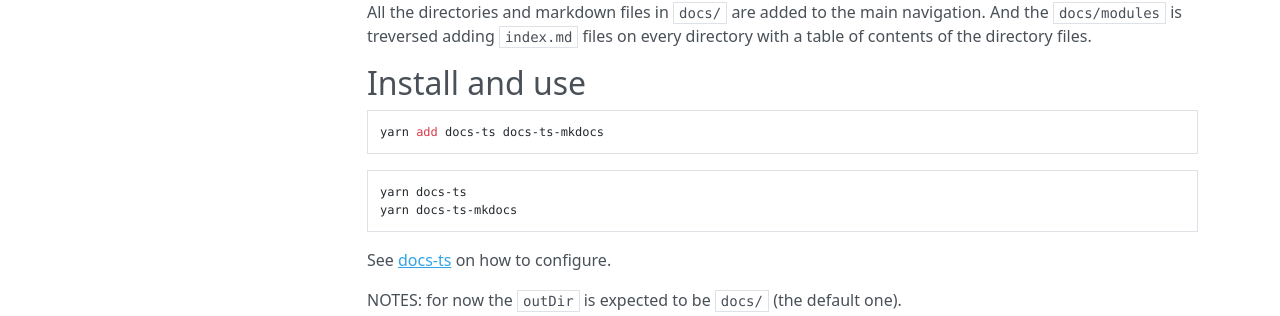
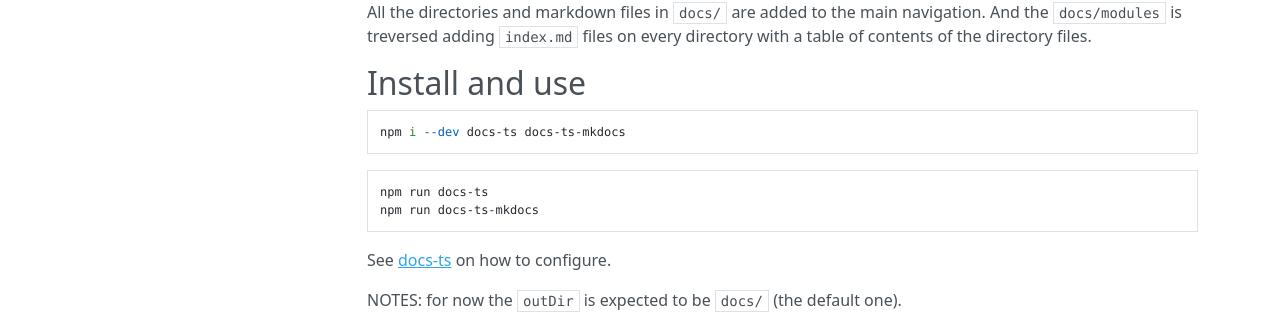
Before and after one commit to gillchristian/docs-ts-mkdocs, an MkDocs documentation site: the page built from docs/index.md, in a window 1280 px wide. Shown: the part 325-641 px from the top of the page. Built offline with MkDocs 1.6.1, drawn with Linux system fonts in a browser that asks for light colours; nearby versions of some CDN libraries.

Commit message:
Add scarf-js

````diff
--- a/docs/index.md
+++ b/docs/index.md
@@ -21,12 +21,12 @@ adding `index.md` files on every directory with a table of contents of the direc
 ## Install and use
 
 ```
-yarn add docs-ts docs-ts-mkdocs
+npm i --dev docs-ts docs-ts-mkdocs
 ```
 
 ```
-yarn docs-ts
-yarn docs-ts-mkdocs
+npm run docs-ts
+npm run docs-ts-mkdocs
 ```
 
 See [docs-ts](https://github.com/gcanti/docs-ts) on how to configure.
--- a/package.json
+++ b/package.json
@@ -37,6 +37,7 @@
     "typescript": "^4.4.2"
   },
   "dependencies": {
+    "@scarf/scarf": "^1.1.1",
     "chalk": "^4.1.2",
     "fp-ts": "^2.11.1",
     "glob": "^7.1.7",
````
Also changed, not shown: readme.md (+3 -3 lines), 1 other file.
